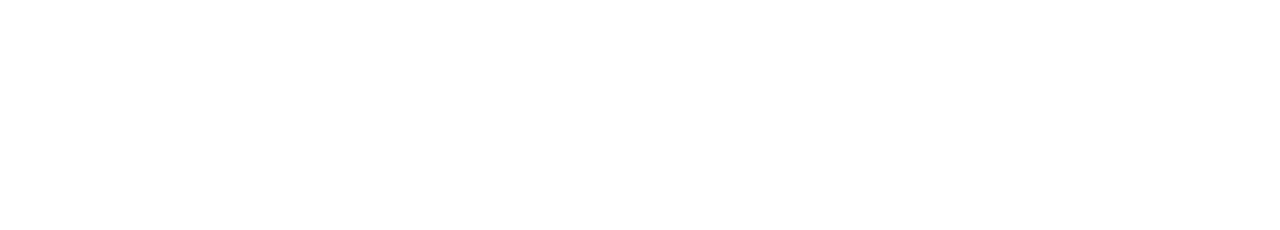
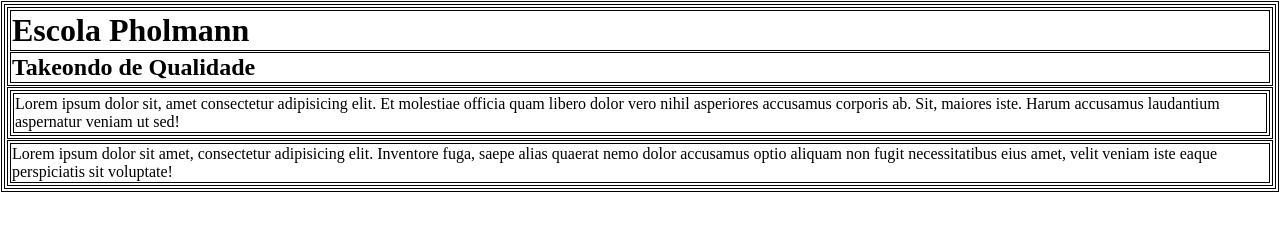
Before and after one commit to domingosmarjr/Projeto-Site-Escola-Pholmann, a plain HTML site: page index.html in a window 1280 px wide. Drawn offline with Linux system fonts and the light colour scheme.

Commit message:
Montando a base

```diff
--- a/index.html
+++ b/index.html
@@ -3,9 +3,21 @@
 <head>
     <meta charset="UTF-8">
     <meta name="viewport" content="width=device-width, initial-scale=1.0">
+    <link rel="stylesheet" href="style.css">
     <title>Escola de Taekwondo Pholmann</title>
 </head>
 <body>
-
+    <header>
+        <h1>Escola Pholmann</h1>
+        <h2>Takeondo de Qualidade</h2>
+    </header>
+    <main>
+        <section>
+            <p>Lorem ipsum dolor sit, amet consectetur adipisicing elit. Et molestiae officia quam libero dolor vero nihil asperiores accusamus corporis ab. Sit, maiores iste. Harum accusamus laudantium aspernatur veniam ut sed!</p>
+        </section>
+    </main>
+    <footer>
+        <p>Lorem ipsum dolor sit amet, consectetur adipisicing elit. Inventore fuga, saepe alias quaerat nemo dolor accusamus optio aliquam non fugit necessitatibus eius amet, velit veniam iste eaque perspiciatis sit voluptate!</p>
+    </footer>
 </body>
 </html>
--- a/style.css
+++ b/style.css
@@ -1 +1,7 @@
 @charset "UTF-8";
+
+* {
+    border: 1px solid black;
+    padding: 1px;
+    margin: 1px;
+}
```
